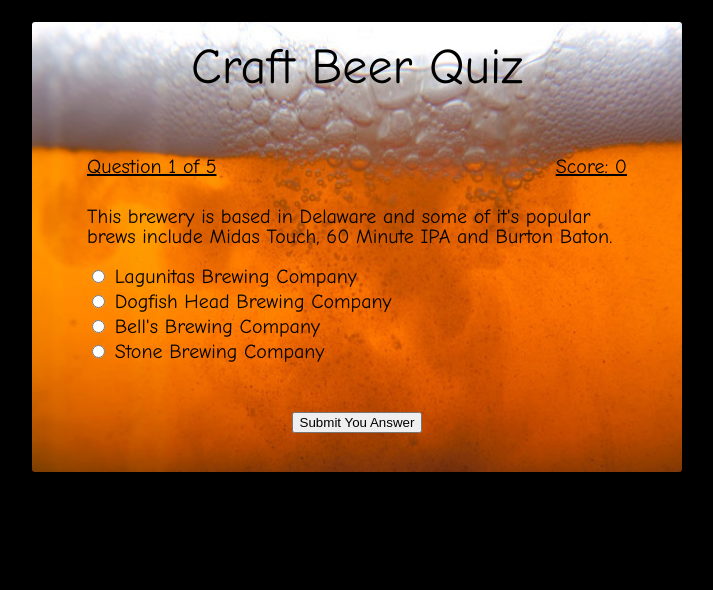
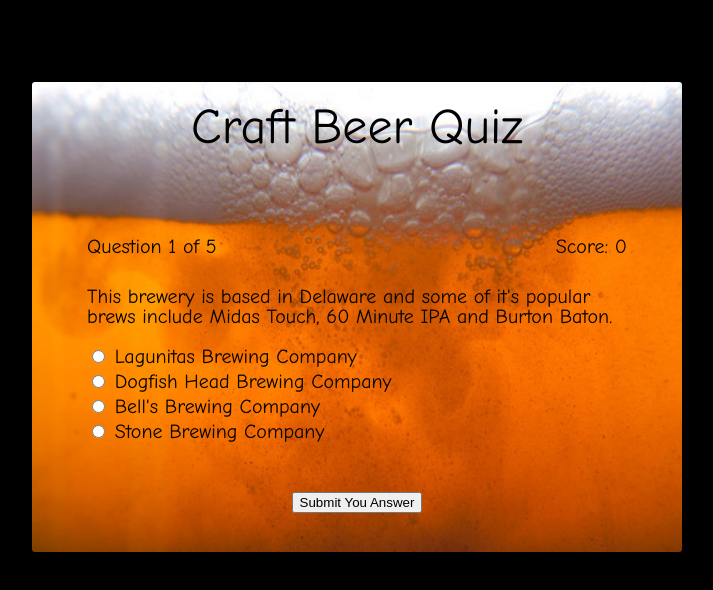
Before and after one commit to dawnmiceli100/CraftBeerQuiz, a plain HTML site: page index.html in a window 1280 px wide. Shown: the whole page, without its empty margins (283-996 px from the left). Drawn offline with nearby package versions, Linux system fonts and the light colour scheme.

Commit message:
adjust height and spacing; add pulsate when score updates.

```diff
--- a/application.js
+++ b/application.js
@@ -69,6 +69,7 @@ $(document).ready(function() {
 			default: //correct answer
 				score++;
 				displayScore();
+				$('#score').effect('pulsate', {times: 3});
 				currentQuestion++;
 				if (currentQuestion <= 4) {
 					displayQuestion(currentQuestion);
--- a/index.html
+++ b/index.html
@@ -7,6 +7,7 @@
 		<title>Craft Beer Quiz</title>
 		<link rel="stylesheet" href="main.css" type="text/css"/>
 		<script src="http://ajax.googleapis.com/ajax/libs/jquery/1.10.2/jquery.min.js"></script>
+		<script src="http://ajax.googleapis.com/ajax/libs/jqueryui/1.10.3/jquery-ui.min.js"></script>
 		<script type="text/javascript" src="application.js"></script>
 
 	</head>
--- a/main.css
+++ b/main.css
@@ -67,10 +67,10 @@ body {
 
 #frame {
 	width: 650px;
-	height: 450px;
+	height: 470px;
 	border: 2px solid black;
 	border-radius: 5px;
-	margin: 20px auto;
+	margin: 80px auto;
 	background-image: url('images/beer-background.jpg');
 	background-size: 100% 100%;
 }
@@ -78,7 +78,7 @@ body {
 h1 {
 	text-align: center;
 	margin-top: 20px;
-	margin-bottom: 50px;
+	margin-bottom: 70px;
 	font-size: 50px;
 /*	color: #339966; */
 }
@@ -94,13 +94,11 @@ li {
 }
 
 #questionNumber {
-	text-decoration: underline;
 	display: inline-block;
 }
 
 #score {
 	display: inline-block;
-	text-decoration: underline;
 	float: right;
 }
 
```
